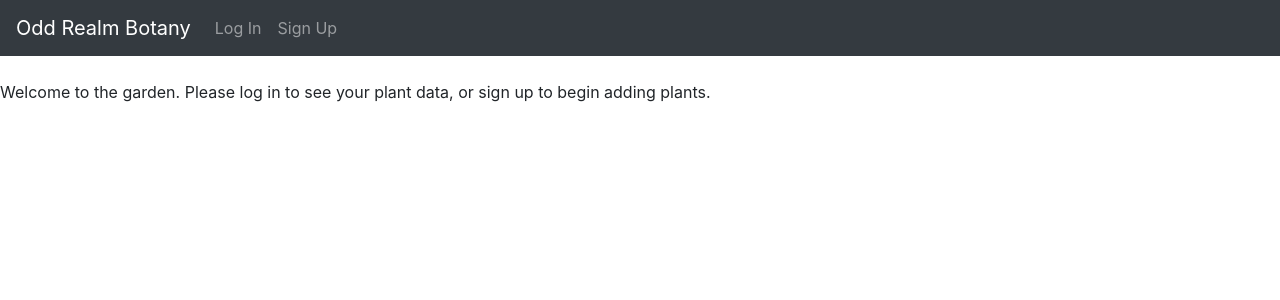
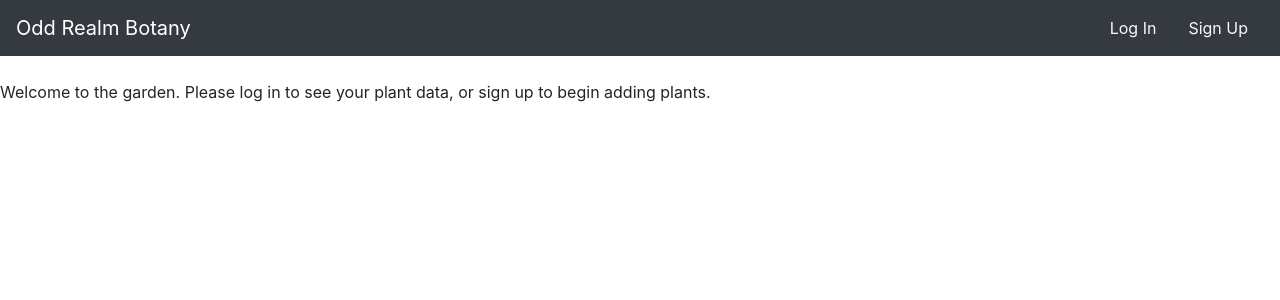
Before and after one commit to Raincoon/OddRealmBotany, a Flask app: page / in a window 1280 px wide. Shown: the top 300 px of the page. Run offline with Flask 2, Linux system fonts and the light colour scheme; some libraries are stand-ins or nearby versions.

Commit message:
Visual overhaul for navbar and plant listing

```diff
--- a/application/templates/layout.html
+++ b/application/templates/layout.html
@@ -13,28 +13,25 @@
 			<nav class="navbar navbar-expand navbar-dark bg-dark">
 					<a class="navbar-brand navbar-dark" href="{{ url_for('index') }}">Odd Realm Botany</a>
 					<div class="collapse navbar-collapse" id="navbarNavDropdown">
-            <ul class="navbar-nav">
 						{% if current_user.is_authenticated %}
-                <li class="nav-item dropdown">
-                  <a class="nav-link dropdown-toggle" href="#" id="navbarDropdownMenuLink" data-toggle="dropdown" aria-haspopup="true" aria-expanded="false">
-                    New
-                  </a>
+						<li class="form-inline dropdown">
+							<a class="nav-link text-light dropdown-toggle" href="#" id="navbarDropdownMenuLink" data-toggle="dropdown" aria-haspopup="true" aria-expanded="false">
+								New</a>
 							<div class="dropdown-menu" aria-labelledby="navbarDropdownMenuLink">
 								<a class="dropdown-item" href="{{ url_for('plant_new') }}">Plant</a>
 								<a class="dropdown-item" href="{{ url_for('tag_new') }}">Tag</a>
 							</div>
 						</li>
-                <span class="navbar-text">Logged in as {{ current_user.username }}</span>
-                <a class="nav-link" href="{{ url_for('auth_logout') }}">Log Out</a>
+						<div class="form-inline ml-auto">
+							<span class="navbar-text text-info">Logged in as {{ current_user.username }}</span>
+							<a class="nav-link text-light" href="{{ url_for('auth_logout') }}">Log Out</a>
+						</div>
 							{% else %}
-                <li class="nav-item">
-                    <a class="nav-link" href="{{ url_for('auth_login') }}">Log In</a>
-                </li>
-                <li class="nav-item">
-                    <a class="nav-link" href="{{ url_for('auth_new_user') }}">Sign Up</a>
-                </li>
+						<div class="form-inline ml-auto">
+								<a class="nav-link text-light" href="{{ url_for('auth_login') }}">Log In</a>
+								<a class="nav-link text-light" href="{{ url_for('auth_new_user') }}">Sign Up</a>
 							{% endif %}
-            </ul>
+						</div>
 					</div>
 				</nav>
 			<br>
```
Also changed, not shown: application/templates/index.html (+4 -4 lines), application/templates/plant_list.html (+15 -8 lines), application/templates/plant_tag.html (indentation only), application/templates/tag_edit.html (indentation only), application/templates/tag_new.html (indentation only). Lines whose indentation alone changed are shown as unchanged.
